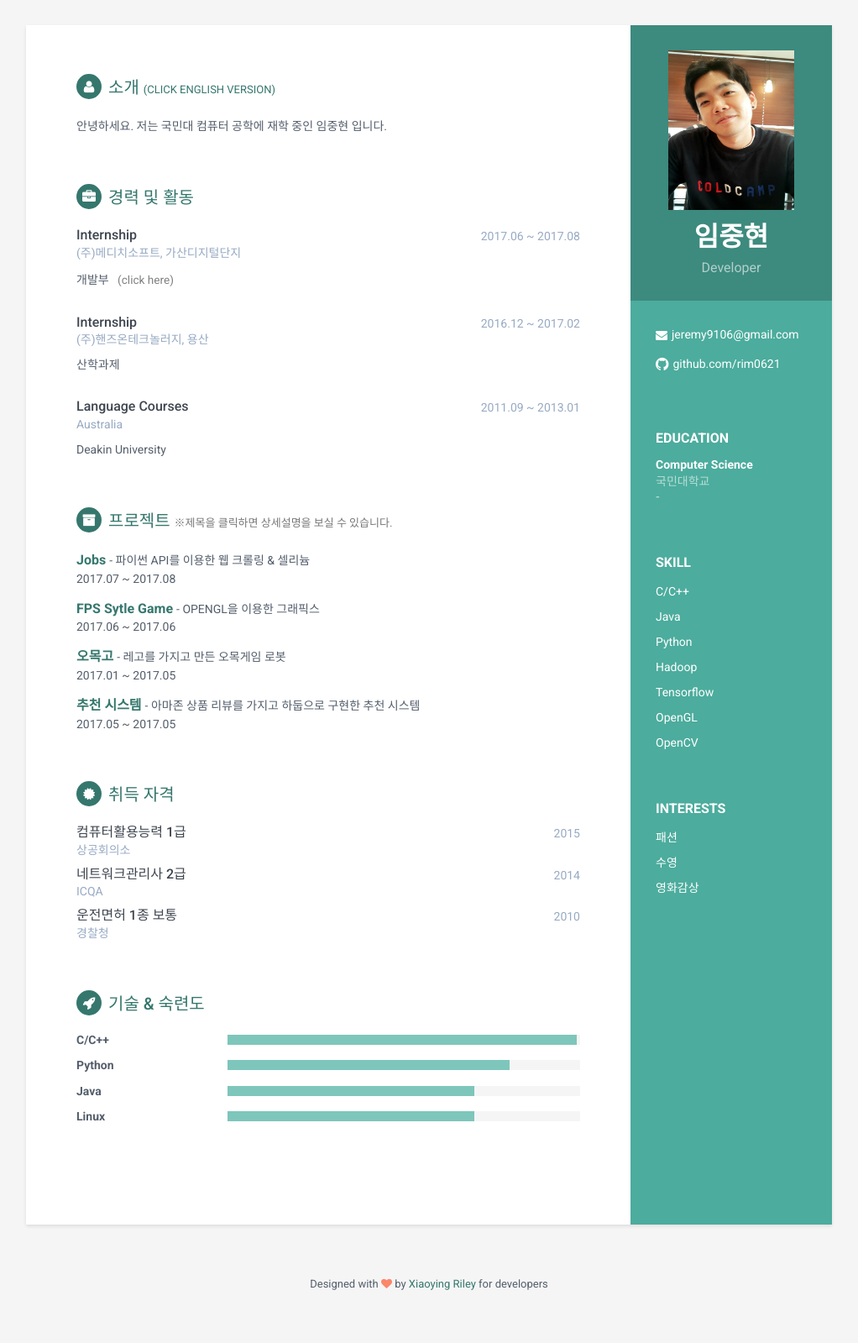
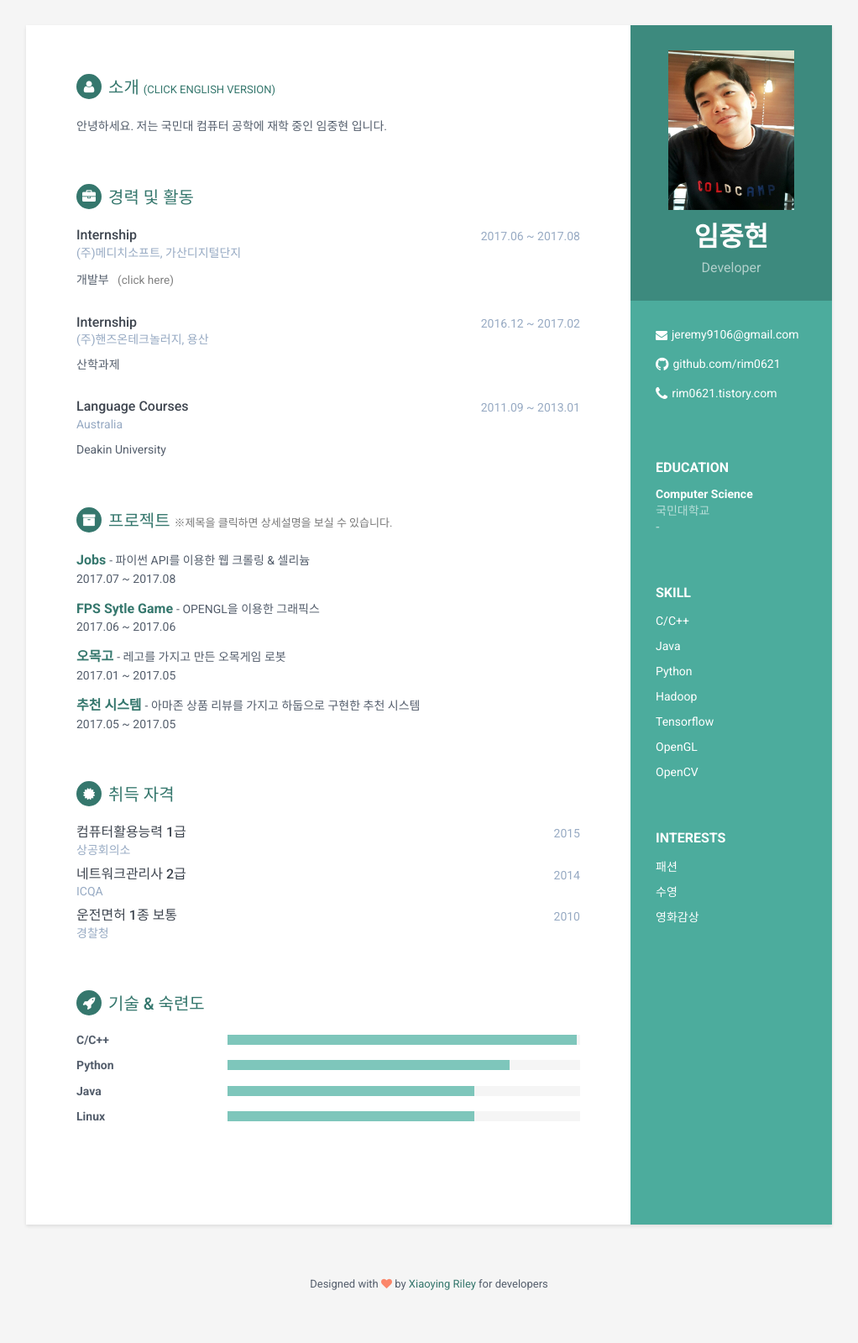
Before and after one commit to rim0621/rim0621.github.io, a Jekyll site: the page index.html, which Jekyll copies as it is, in a window 1280 px wide. Shown: the whole page at 84% size, without its empty margins (129-1151 px from the left). Built offline with Jekyll 4.4.1, drawn with Linux system fonts in a browser that asks for light colours.

Commit message:
2018-01-01

```diff
--- a/_config.yml
+++ b/_config.yml
@@ -13,7 +13,7 @@ description: > # this means to ignore newlines until "baseurl:"
   line in _config.yml. It will appear in your document head meta (for
   Google search results) and in your feed.xml site description.
 baseurl: "" # the subpath of your site, e.g. /blog
-url: "http://rim0621.github.io" # the base hostname & protocol for your site
+url: "https://rim0621.github.io" # the base hostname & protocol for your site
 twitter_username: jekyllrb
 github_username:  jekyll
 
--- a/index.html
+++ b/index.html
@@ -39,6 +39,7 @@
 	<ul class="list-unstyled contact-list">
 	    <li class="email"><i class="fa fa-envelope"></i><a href="mailto:jeremy9106@gmail.com">jeremy9106@gmail.com</a></li>
 	    <li class="github"><i class="fa fa-github"></i><a href="http://www.github.com/rim0621" target="_blank">github.com/rim0621</a></li>
+      <li class="phone"><i class="fa fa-phone"></i><a href="http://rim0621.tistory.com">rim0621.tistory.com</a></li>
 
 	</ul>
     </div><!--//contact-container-->
```
